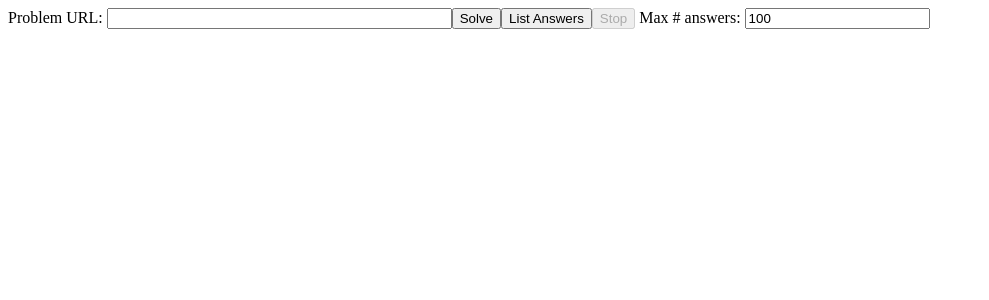
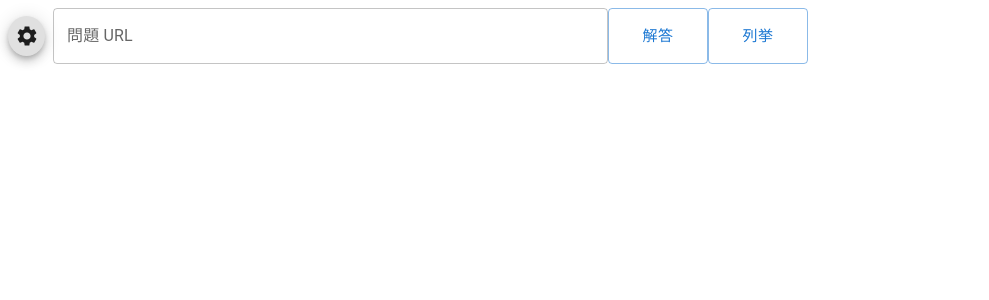
Before and after one commit to semiexp/cspuz-solver2, a React (Vite) app: page / in a window 1280 px wide. Shown: the top 300 px of the page, without its empty margins (0-989 px from the left). Built offline with nearby package versions, Linux system fonts and the light colour scheme.

Commit message:
renew interface

```diff
--- a/package.json
+++ b/package.json
@@ -10,6 +10,10 @@
     "preview": "vite preview"
   },
   "dependencies": {
+    "@emotion/react": "^11.13.3",
+    "@emotion/styled": "^11.13.0",
+    "@mui/icons-material": "^6.1.7",
+    "@mui/material": "^6.1.7",
     "react": "^18.3.1",
     "react-dom": "^18.3.1"
   },
--- a/src/puzzleSolver.tsx
+++ b/src/puzzleSolver.tsx
@@ -2,81 +2,53 @@ import React from "react";
 import { Result } from "./puzzleBoard";
 import { solveProblem, terminateWorker } from "./solverBackend";
 import { AnswerViewer } from "./answerViewer";
+import { Button, CircularProgress, Fab, List, ListItem, Popover, TextField, ToggleButton, ToggleButtonGroup, Typography } from "@mui/material";
+import Grid from "@mui/material/Grid2";
+import { Settings } from "@mui/icons-material";
 
-type PuzzleSolverState = {
-  problemUrl: string,
-  error?: string,
-  message?: string,
-  result?: Result,
-  solverRunning: boolean,
-  numMaxAnswer: number,
-};
+export const PuzzleSolver = () => {
+  const [problemUrl, setProblemUrl] = React.useState("");
+  const [solverRunning, setSolverRunning] = React.useState(false);
+  const [error, setError] = React.useState<string | undefined>(undefined);
+  const [message, setMessage] = React.useState<string | undefined>(undefined);
+  const [result, setResult] = React.useState<Result | undefined>(undefined);
+  const [numMaxAnswer, setNumMaxAnswer] = React.useState(100);
+  const [language, setLanguage] = React.useState<"ja" | "en">("ja");
 
-export class PuzzleSolver extends React.Component<{}, PuzzleSolverState> {
-  constructor(props: {}) {
-    super(props);
-
-    this.state = {
-      problemUrl: "",
-      solverRunning: false,
-      numMaxAnswer: 100,
-    };
-  }
-
-  render() {
-    const solverRunning = this.state.solverRunning;
   const changeUrl = (e: React.ChangeEvent<HTMLInputElement>) => {
-      this.setState({
-        problemUrl: e.target.value,
-      });
+    setProblemUrl(e.target.value);
   };
   const changeNumMaxAnswer = (e: React.ChangeEvent<HTMLInputElement>) => {
     const n = parseInt(e.target.value);
     if (!isNaN(n) && n > 0) {
-        this.setState({
-          numMaxAnswer: n
-        });
+      setNumMaxAnswer(n);
     }
   };
+  const solve = async (enumerateAnswers: boolean) => {
+    const url = problemUrl;
 
-    const solve = async (enumerateAnswers: boolean) => {
-      const url = this.state.problemUrl;
-
-      this.setState({
-        error: undefined,
-        result: undefined,
-        message: "Now solving...",
-        solverRunning: true,
-      });
+    setError(undefined);
+    setResult(undefined);
+    setMessage(undefined);
+    setSolverRunning(true);
 
     const start = Date.now();
 
     try {
-        const result = await solveProblem(url, enumerateAnswers ? this.state.numMaxAnswer : 0);
+      const result = await solveProblem(url, enumerateAnswers ? numMaxAnswer : 0);
       const elapsed = (Date.now() - start) / 1000;
 
       if (typeof result === "string") {
-          this.setState({
-            error: result,
-            result: undefined,
-            message: undefined,
-            solverRunning: false,
-          });
+        setError(result);
+        setSolverRunning(false);
       } else {
-          this.setState({
-            error: undefined,
-            result: result,
-            message: "Done! (" + elapsed + "[s])",
-            solverRunning: false,
-          })
+        setResult(result);
+        setMessage("Done! (" + elapsed + "[s])");
+        setSolverRunning(false);
       }
     } catch (e: any) {
-        this.setState({
-          error: e,
-          result: undefined,
-          message: undefined,
-          solverRunning: false,
-        });
+      setError(e);
+      setSolverRunning(false);
     }
   };
   const stop = () => {
@@ -84,31 +56,59 @@ export class PuzzleSolver extends React.Component<{}, PuzzleSolverState> {
   };
 
   let isUnique;
-    if (this.state.result !== undefined && !("answers" in this.state.result)) {
-      isUnique = this.state.result.isUnique;
+  if (result !== undefined && !("answers" in result)) {
+    isUnique = result.isUnique;
   } else {
     isUnique = undefined;
   }
 
+  const [anchorEl, setAnchorEl] = React.useState<null | HTMLButtonElement>(null);
+  const handleConfigButtonClick = (event: React.MouseEvent<HTMLButtonElement>) => {
+    setAnchorEl(event.currentTarget);
+  };
+
   return (
-      <div>
-        <div>
-          <span> Problem URL: </span>
-          <input type="text" value={this.state.problemUrl} size={40} onChange={changeUrl} />
-          <input type="button" value="Solve" onClick={() => solve(false)} disabled={solverRunning} />
-          <input type="button" value="List Answers" onClick={() => solve(true)} disabled={solverRunning} />
-          <input type="button" value="Stop" onClick={stop} disabled={!solverRunning} />
-          <span> Max # answers: </span>
-          <input type="number" value={this.state.numMaxAnswer} min={1} step={1} onChange={changeNumMaxAnswer} size={4} />
+    <>
+      <div style={{width: "100%"}}>
+        <div style={{width: "100%"}}>
+          <Grid container sx={{display: "flex", width: "100%", maxWidth: "800px"}}>
+            <Grid size={9} sx={{display: "flex", alignItems: "center"}}>
+              <Fab color="default" size="small" sx={{marginRight: 1}} onClick={handleConfigButtonClick}>
+                <Settings />
+              </Fab>
+              <TextField label={language == "ja" ? "問題 URL" : "Problem URL"} value={problemUrl} onChange={changeUrl} fullWidth />
+            </Grid>
+            {
+              solverRunning ? (
+                <Grid size={3}>
+                  <Button variant="outlined" color="error" size="large" onClick={stop} sx={{width: "100%", height: "100%"}}>
+                    <CircularProgress size={24} sx={{marginRight: 1}} />
+                    {language == "ja" ? "停止" : "Stop"}
+                  </Button>
+                </Grid>
+              ) : (<>
+                <Grid size={1.5}>
+                  <Button variant="outlined" size="large" onClick={() => solve(false)} sx={{width: "100%", height: "100%"}}>
+                    {language == "ja" ? "解答" : "Solve"}
+                  </Button>
+                </Grid>
+                <Grid size={1.5}>
+                  <Button variant="outlined" size="large" onClick={() => solve(true)} sx={{width: "100%", height: "100%"}}>
+                    {language == "ja" ? "列挙" : "List"}
+                  </Button>
+                </Grid>
+              </>)
+            }
+          </Grid>
         </div>
         <div>
         {
-          this.state.error &&
-          <span style={{color: "red"}}>Error: {this.state.error}</span>
+          error &&
+          <span style={{color: "red"}}>Error: {error}</span>
         }
         {
-          this.state.message &&
-          <span style={{color: "black"}}>{this.state.message}</span>
+          message &&
+          <span style={{color: "black"}}>{message}</span>
         }
         {
           isUnique === true &&
@@ -120,9 +120,44 @@ export class PuzzleSolver extends React.Component<{}, PuzzleSolverState> {
         }
         </div>
         {
-          this.state.result && <AnswerViewer result={this.state.result} />
+          result && <AnswerViewer result={result} />
         }
       </div>
+      <Popover
+        open={anchorEl !== null}
+        anchorEl={anchorEl}
+        onClose={() => setAnchorEl(null)}
+        anchorOrigin={{
+          vertical: "bottom",
+          horizontal: "left",
+        }}
+      >
+        <List>
+          <ListItem>
+            <Typography sx={{paddingRight: 1}}>Language: </Typography>
+            <ToggleButtonGroup
+              color="primary"
+              value={language}
+              onChange={(e, value) => setLanguage(value)}
+              exclusive
+            >
+              <ToggleButton value="ja">日本語</ToggleButton>
+              <ToggleButton value="en">English</ToggleButton>
+            </ToggleButtonGroup>
+          </ListItem>
+          <ListItem>
+            <Typography sx={{paddingRight: 1}}>
+              {language == "ja" ? "最大解答数:" : "Max Answers:"}
+            </Typography>
+            <TextField
+              type="number"
+              value={numMaxAnswer}
+              onChange={changeNumMaxAnswer}
+              slotProps={{htmlInput: {size: 6}}}
+            />
+          </ListItem>
+        </List>
+      </Popover>
+    </>
   )
-  }
-}
+};
```
Also changed, not shown: 1 other file (tests, documents, lock files or other folders). Lines whose indentation alone changed are shown as unchanged.
